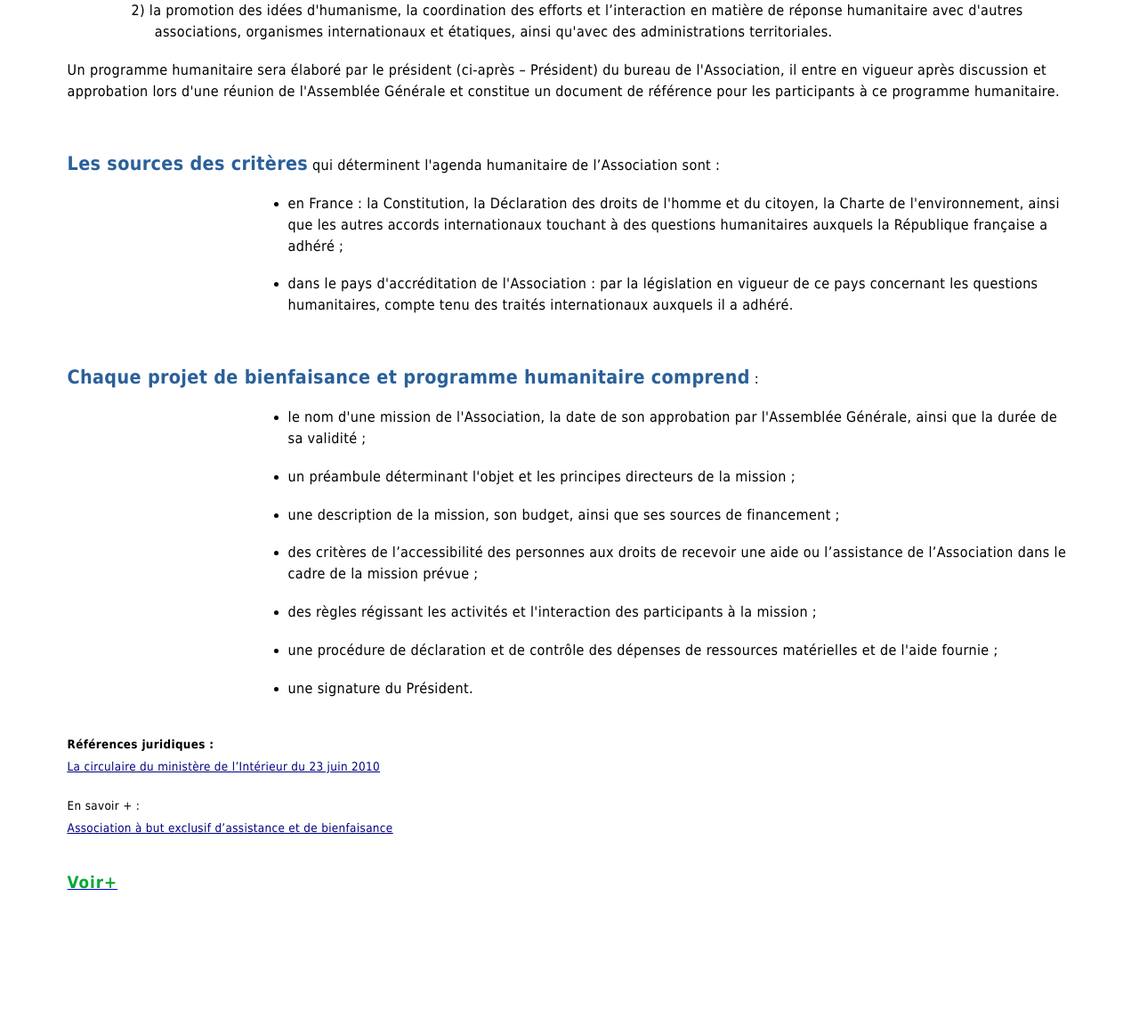
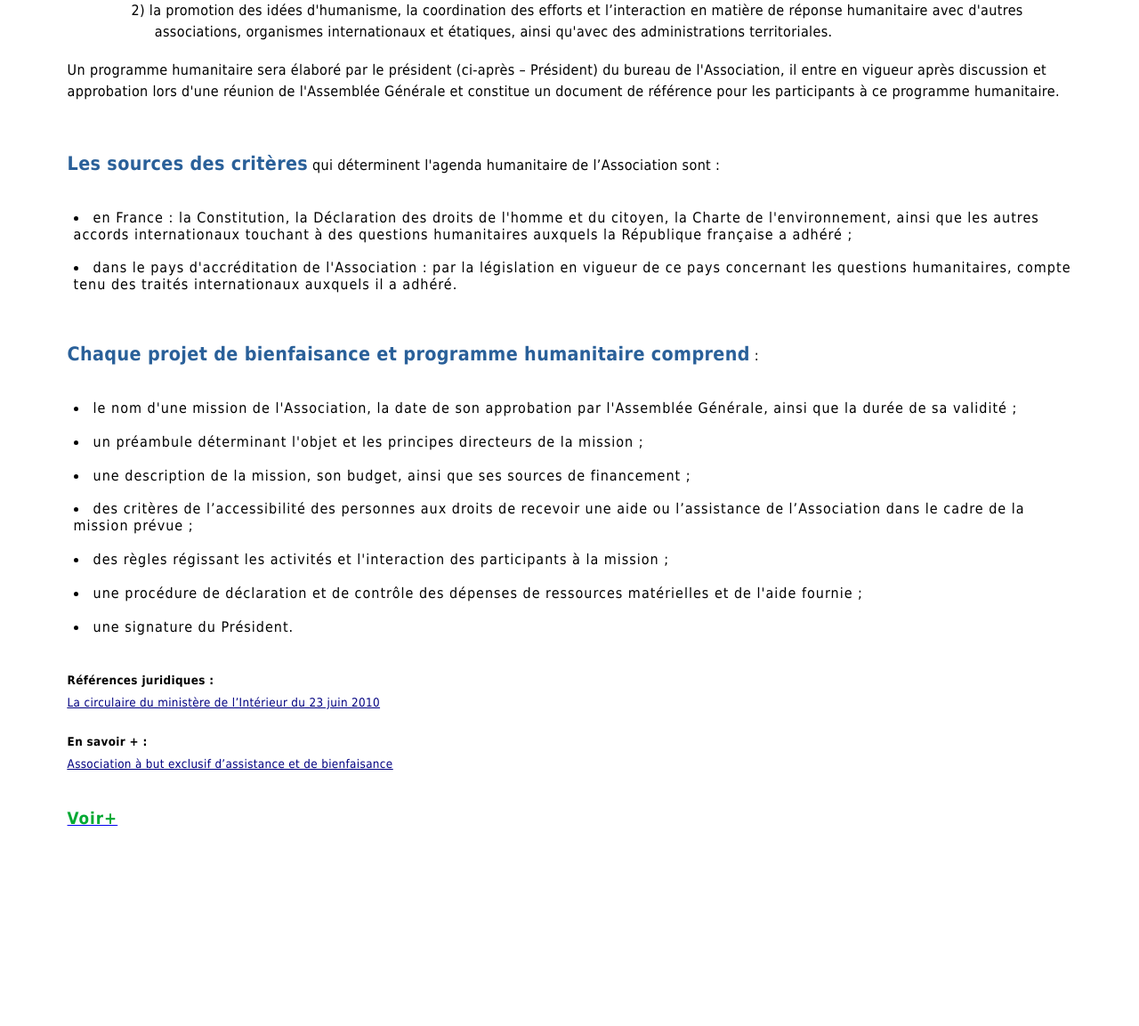
Before and after one commit to AB-IHI/AB-IHI, a PHP site: page /act_bienfsce.php in a window 1280 px wide. Shown: the part 671-1824 px from the top of the page at 89% size. Run offline with PHP 8.4, Linux system fonts and the light colour scheme.

Commit message:
css  act

```diff
--- a/Activités de bienfaisance et humanitaire.html
+++ b/Activités de bienfaisance et humanitaire.html
@@ -134,10 +134,9 @@
         qui déterminent l'agenda humanitaire de l’Association sont :</span
       >
     </p>
-    <ul class="custom_ul_2">
+    <l class="custom_ul_2">
       <li>
-        <p class="P12" style="margin-left: 1, 7cm">
-          <span class="T12 TC"
+         <span class="T12 TC"
             >en France : la Constitution, la Déclaration des droits de l'homme
             et du citoyen, la Charte de l'environnement, ainsi que les autres
             accords internationaux touchant à des questions humanitaires
@@ -146,15 +145,14 @@
         </p>
       </li>
       <li>
-        <p class="P12" style="margin-left: 1, 7cm">
-          <span class="T6 TC"
+         <span class="T6 TC"
             >dans le pays d'accréditation de l'Association : par la législation
             en vigueur de ce pays concernant les questions humanitaires, compte
             tenu des traités internationaux auxquels il a adhéré.</span
           ><span class="odfLiEnd" />
         </p>
       </li>
-    </ul>
+    </l>
     <p class="P6_borderStart" />
 
 
@@ -164,9 +162,9 @@
         >Chaque projet de bienfaisance et programme humanitaire comprend</span
       ><span class="T11"> :</span>
     </p>
-    <ul class="custom_ul_2">
+    <l class="custom_ul_2">
       <li>
-        <p class="P13" style="margin-left: 1, 7cm">
+
           <span class="T11"
             >le nom d'une mission de l'Association, la date de son
             approbation par l'Assemblée Générale, ainsi que la durée de sa
@@ -175,7 +173,7 @@
         </p>
       </li>
       <li>
-        <p class="P13" style="margin-left: 1, 7cm">
+
           <span class="T11"
             >un préambule déterminant l'objet et les principes directeurs de la
             mission ;</span
@@ -183,7 +181,7 @@
         </p>
       </li>
       <li>
-        <p class="P13" style="margin-left: 1, 7cm">
+
           <span class="T11"
             >une description de la mission, son budget, ainsi que ses sources de
             financement ;</span
@@ -191,7 +189,7 @@
         </p>
       </li>
       <li>
-        <p class="P13" style="margin-left: 1, 7cm">
+
           <span class="T11"
             >des critères de l’accessibilité des personnes aux droits de
             recevoir une aide ou l’assistance de l’Association dans le cadre de
@@ -200,7 +198,7 @@
         </p>
       </li>
       <li>
-        <p class="P13" style="margin-left: 1, 7cm">
+
           <span class="T11"
             >des règles régissant les activités et l'interaction des
             participants à la mission ;</span
@@ -208,7 +206,7 @@
         </p>
       </li>
       <li>
-        <p class="P13" style="margin-left: 1, 7cm">
+
           <span class="T11"
             >une procédure de déclaration et de contrôle des dépenses de
             ressources matérielles et de l'aide fournie ;</span
@@ -216,13 +214,13 @@
         </p>
       </li>
       <li>
-        <p class="P13" style="margin-left: 1, 7cm">
+
           <span class="T7 TC"
             >une signature du Président.</span
           ><span class="odfLiEnd" />
         </p>
       </li>
-    </ul>
+    </l>
     <p class="P8" />
     <p id="ref_j" class="P5">
       <span class="T12U">Références juridiques :<br /></span
@@ -237,7 +235,7 @@
       ><span class="T9"> </span>
     </p>
     <p class="P14">
-      <span class="T13">En savoir + :</span><span class="T14"><br /></span
+      <span class="T12U">En savoir + :</span><span class="T14"><br /></span
       ><a
         href="https://www.associations.gouv.fr/association-a-but-exclusif-d-assistance-et-de-bienfaisance.html"
         class="Internet_20_link"
--- a/css_js/expln°style.css
+++ b/css_js/expln°style.css
@@ -315,7 +315,7 @@ ol {
     margin-left: 27px;
 }
 
- ol li {
+ ol li, l li {
     margin-bottom: 0.499cm;
 }
 ul li {
--- a/css_js/style.css
+++ b/css_js/style.css
@@ -4,7 +4,7 @@
     /* Chrome 6+, Firefox 3.6+, IE 9+, Safari 5.1+ */
       url("Mulish-VariableFont_wght.ttf") format("truetype");
 
-  /* font-family: Mulish, sans-serif; */
+  font-family: Mulish, sans-serif;
   /* margin: 0;
     padding: 0; */
   box-sizing: border-box;
```
